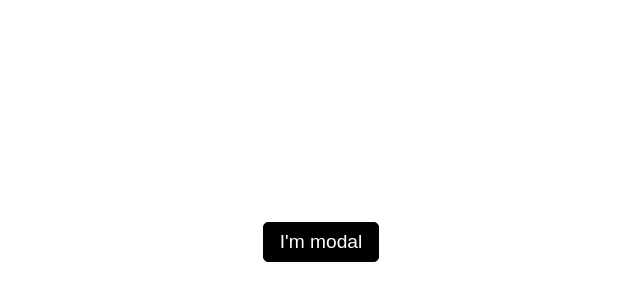
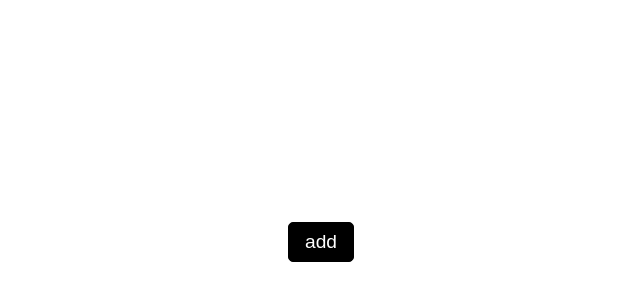
Before and after one commit to Hassene-Belhaj/modal-styled-components, a React (Vite) app: page / in a window 1280 px wide. Shown: the part 158-458 px from the top of the page, without its empty margins (319-959 px from the left). Built offline with nearby package versions, Linux system fonts and the light colour scheme.

Commit message:
clean code

```diff
--- a/src/App.jsx
+++ b/src/App.jsx
@@ -1,16 +1,23 @@
 import React, { useState } from 'react'
 import { GlobalStyle } from './GlobalStyle/GlobalStyle.jsx'
 import Modal from './Component/Modal.jsx'
+import { Button } from './GlobalStyle/Button.Style.jsx'
+import Main from './Component/Main/Main.jsx'
 
 
 const App = () => {
+
+  const [show,setShow] = useState(false)
+
+
 
 
 
   return (
     <>
       <GlobalStyle />
-       <Modal />
+        <Main  show={show} setShow={setShow} />
+       <Modal show={show} setShow={setShow} />
       </>
   )
 }
--- /dev/null
+++ b/src/Component/Main/Main.jsx
@@ -0,0 +1,29 @@
+import React from 'react'
+import { Container } from '../../GlobalStyle/GlobalStyle.jsx'
+import { Button } from '../../GlobalStyle/Button.Style.jsx'
+
+const Main = ({show,setShow}) => {
+
+ const showModal = () => {
+ setShow(!show)
+ }
+
+  return (
+
+<>
+
+    {show ?  null
+        :
+        <Container>
+        <Button onClick={showModal} primary={true} padding={"0.5rem 1rem" }>
+          add
+        </Button>
+        </Container>
+        }
+
+</>
+
+        )
+}
+
+export default Main
--- a/src/Component/Modal.jsx
+++ b/src/Component/Modal.jsx
@@ -1,12 +1,12 @@
-import React, { useState,useEffect, useRef } from 'react'
+import React, { useRef } from 'react'
 import { Button } from '../GlobalStyle/Button.Style'
 import { BGLeftColumn, Close, Container, LeftColumn, ModalContainer, ModalDiv,RightColumn } from './Modal.Style'
 import { useSpring,animated } from '@react-spring/web'
 
-const Modal = () => {
+const Modal = ({show,setShow}) => {
 
-    const [show,setShow] = useState(false)
     const Ref = useRef()
+
 
     const animation = useSpring({
       config : {
@@ -16,28 +16,15 @@ const Modal = () => {
       transform : show ? `translateY(0%)` : `translateY(-100%)`
     })
 
-  const showModal = () => {
-    setShow(!show)
-  }
 
-  const handleClose = () => {
-    setShow(!show)
-  }
+
 
   return (
     <Container ref={Ref}  >
-    {show ?  null
-    :
-    <Button onClick={showModal} primary={true} padding={"0.5rem 1rem" }>
-      I'm modal
-    </Button> }
-
-
-
      {show ?
      <ModalContainer >
        <animated.div style={animation}>
-              <ModalDiv >
+              <ModalDiv  >
                     <LeftColumn>
                       <BGLeftColumn></BGLeftColumn>
                         <img src='photo.jpg' alt="" />
@@ -47,7 +34,7 @@ const Modal = () => {
                         <p>get exclusive access to our next launch</p>
                         <Button primary={true} margin={"0.5rem auto"} padding={"0.3rem 1rem"}>Join Now</Button>
                     </RightColumn>
-                    <Close size={25} onClick={handleClose}/>
+                    <Close size={25} onClick={()=>setShow(false)}/>
                  </ModalDiv>
       </animated.div>
       </ModalContainer>
--- a/src/GlobalStyle/GlobalStyle.jsx.jsx
+++ b/src/GlobalStyle/GlobalStyle.jsx.jsx
@@ -1,4 +1,4 @@
-import {createGlobalStyle} from "styled-components";
+import styled, {createGlobalStyle} from "styled-components";
 
 
 export const GlobalStyle = createGlobalStyle`
@@ -11,6 +11,14 @@ export const GlobalStyle = createGlobalStyle`
 }
 body {
    scroll-behavior: smooth;
-   overflow-x: hidden;
+   overflow: hidden;
 }
 `
+
+export const Container = styled.div`
+width: 100%;
+height: 100vh;
+display: flex;
+justify-content: center;
+align-items: center;
+`
```
Also changed, not shown: src/Component/Main/Main.Style.jsx (added), 1 other file (tests, documents, lock files or other folders). Lines whose indentation alone changed are shown as unchanged.
